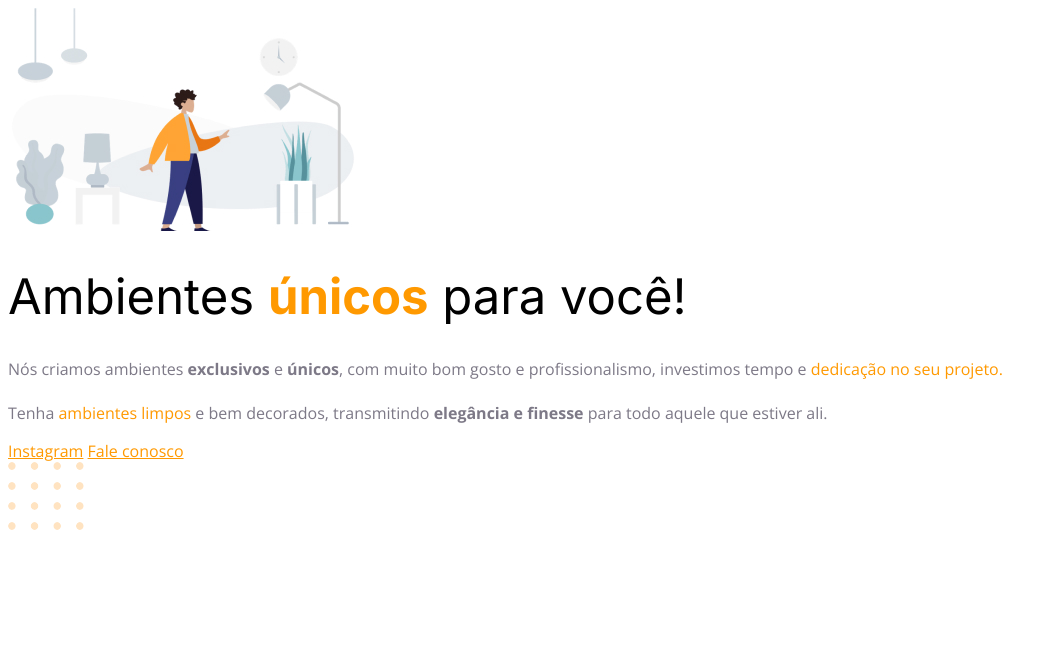
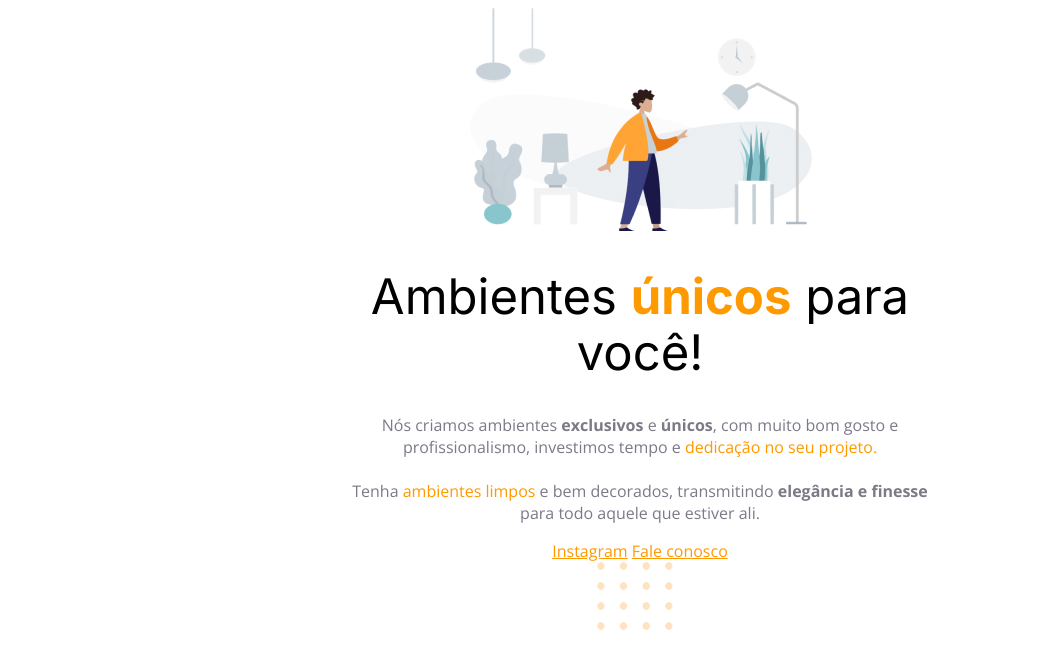
Before and after one commit to Ericodesenvolvedor/moveis-customizados, a plain HTML site: page index.html in a window 1280 px wide. Shown: the whole page, without its empty margins (0-1056 px from the left). Drawn offline with nearby package versions, Linux system fonts and the light colour scheme.

Commit message:
feat: Trabalhando com tamanhos e espaçamentos.

```diff
--- a/style.css
+++ b/style.css
@@ -1,5 +1,11 @@
 body {
     font-family: 'Open Sans', sans-serif;
+    text-align: center;
+}
+
+#hero {
+    width: 592px;
+    margin: 0 auto;
 }
 
 h1 {
```
